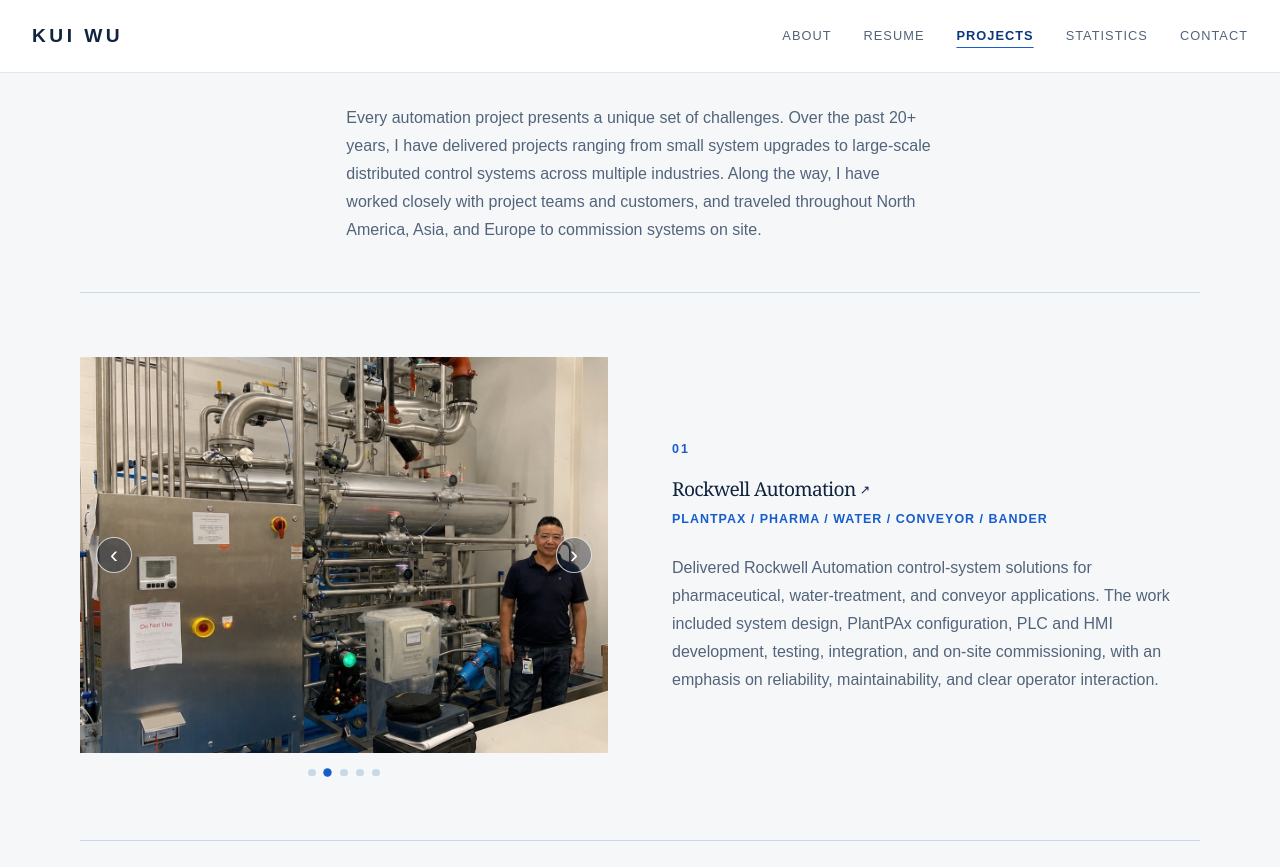
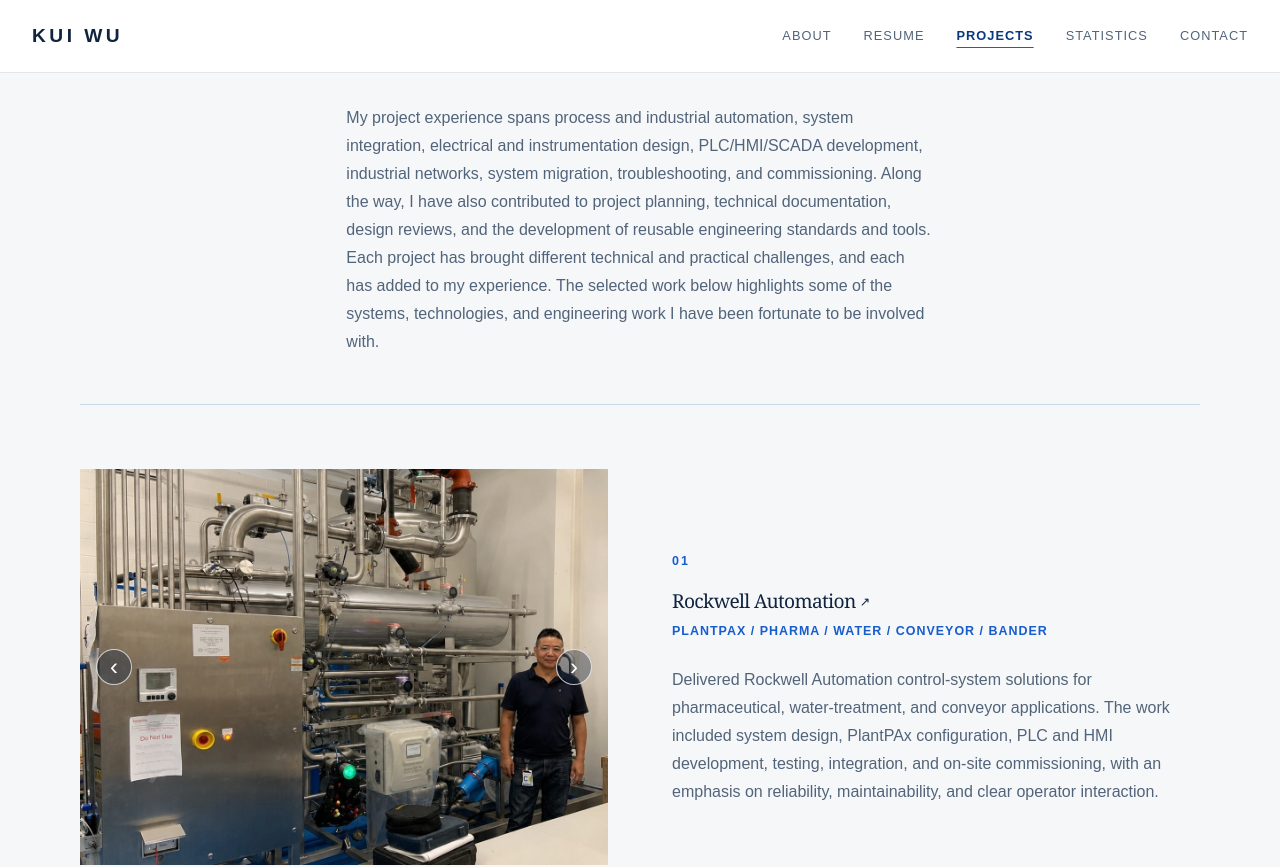
Before and after one commit to kwcontrols/KW-Portfolio, a Next.js app: page /experience in a window 1280 px wide. Shown: the top 867 px of the page. Built offline with nearby package versions, Linux system fonts and the light colour scheme.

Commit message:
Update projects introduction

```diff
--- a/app/experience/page.tsx
+++ b/app/experience/page.tsx
@@ -133,12 +133,19 @@ export default function ProjectsPage() {
       <main className="projects-page" id="projects">
         <section className="projects-intro" aria-label="Projects introduction">
           <p>
-            Every automation project presents a unique set of challenges. Over
-            the past 20+ years, I have delivered projects ranging from small
-            system upgrades to large-scale distributed control systems across
-            multiple industries. Along the way, I have worked closely with
-            project teams and customers, and traveled throughout North America,
-            Asia, and Europe to commission systems on site.
+            My project experience spans process and industrial automation,
+            system integration, electrical and instrumentation design,
+            PLC/HMI/SCADA development, industrial networks, system migration,
+            troubleshooting, and commissioning. Along the way, I have also
+            contributed to project planning, technical documentation, design
+            reviews, and the development of reusable engineering standards and
+            tools.
+          </p>
+          <p>
+            Each project has brought different technical and practical
+            challenges, and each has added to my experience. The selected work
+            below highlights some of the systems, technologies, and engineering
+            work I have been fortunate to be involved with.
           </p>
         </section>
 
```
